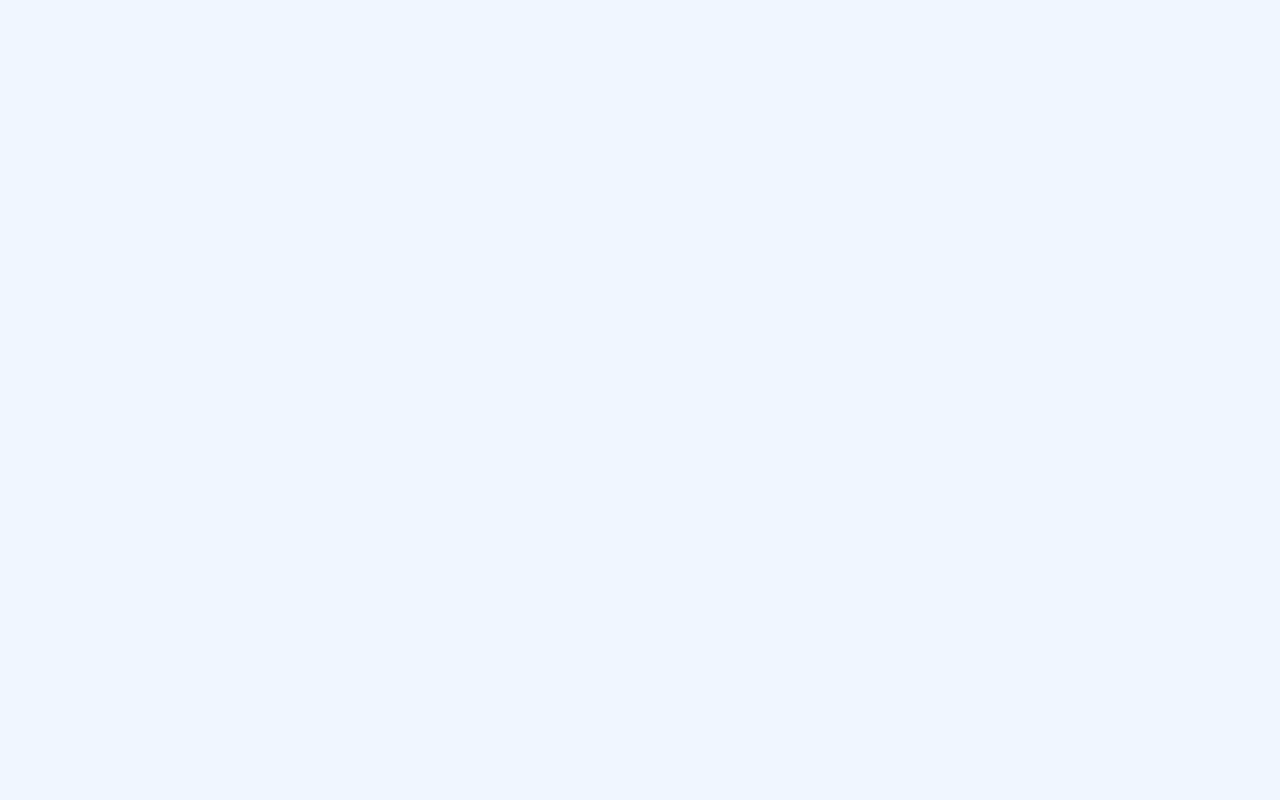
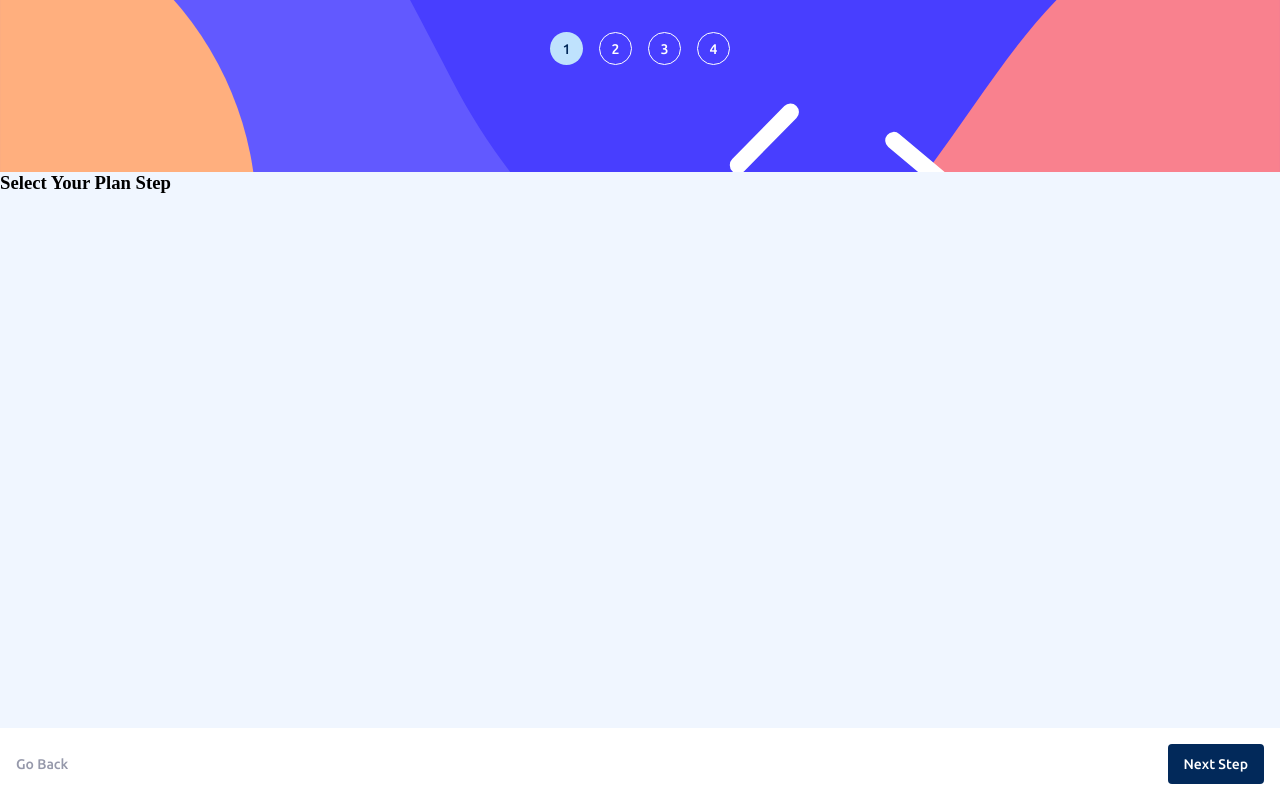
Before and after one commit to mikolajszymczuk1/multi-step-form-main, a Vue app: page /select-your-plan in a window 1280 px wide. Before the commit this address had no page. Built offline with nearby package versions, Linux system fonts and the light colour scheme.

Commit message:
Added logic for changing form steps and prepare all steps widgets parts components

```diff
--- /dev/null
+++ b/src/components/buttons/StepButton.vue
@@ -0,0 +1,42 @@
+<template>
+  <RouterLink
+    class="stepButton"
+    :class="isNext ? 'stepButton--next' : ''"
+    :to="{ name: goTo }"
+  >
+    <slot></slot>
+  </RouterLink>
+</template>
+
+<script setup lang="ts">
+import { RouterLink } from 'vue-router';
+
+defineProps({
+  isNext: {
+    type: Boolean,
+    default: false,
+  },
+  goTo: {
+    type: String,
+  },
+});
+</script>
+
+<style lang="scss">
+.stepButton {
+  font-family: $ubuntu;
+  font-weight: 500;
+  font-size: .875rem;
+  color: $CoolBray;
+  text-decoration: none;
+
+  &--next {
+    padding: 12px 16px;
+
+    background-color: $MarineBlue;
+    border-radius: 4px;
+
+    color: $White;
+  }
+}
+</style>
--- a/src/router/index.ts
+++ b/src/router/index.ts
@@ -1,4 +1,9 @@
 import { createRouter, createWebHistory } from 'vue-router';
+import PersonalInfoStep from '@/widgets/MultiStepFormSteps/PersonalInfoStep.vue';
+import SelectYourPlanStep from '@/widgets/MultiStepFormSteps/SelectYourPlanStep.vue';
+import PickAddonsStep from '@/widgets/MultiStepFormSteps/PickAddonsStep.vue';
+import FinishingUpStep from '@/widgets/MultiStepFormSteps/FinishingUpStep.vue';
+import ThankYouStep from '@/widgets/MultiStepFormSteps/ThankYouStep.vue';
 import HomeView from '../views/HomeView.vue';
 
 const router = createRouter({
@@ -8,6 +13,33 @@ const router = createRouter({
       path: '/',
       name: 'home',
       component: HomeView,
+      children: [
+        {
+          path: '',
+          name: 'personal-info',
+          component: PersonalInfoStep,
+        },
+        {
+          path: 'select-your-plan',
+          name: 'select-your-plan',
+          component: SelectYourPlanStep,
+        },
+        {
+          path: 'pick-addons',
+          name: 'pick-addons',
+          component: PickAddonsStep,
+        },
+        {
+          path: 'finishing-up',
+          name: 'finishing-up',
+          component: FinishingUpStep,
+        },
+        {
+          path: 'thank-you',
+          name: 'thank-you',
+          component: ThankYouStep,
+        },
+      ],
     },
   ],
 });
--- /dev/null
+++ b/src/widgets/MultiStepFormSteps/FinishingUpStep.vue
@@ -0,0 +1,11 @@
+<template>
+  <h3>Finishing Up Step</h3>
+</template>
+
+<script setup lang="ts">
+
+</script>
+
+<style scoped lang="scss">
+
+</style>
--- /dev/null
+++ b/src/widgets/MultiStepFormSteps/PersonalInfoStep.vue
@@ -0,0 +1,11 @@
+<template>
+  <h3>Personal Info Step</h3>
+</template>
+
+<script setup lang="ts">
+
+</script>
+
+<style scoped lang="scss">
+
+</style>
--- /dev/null
+++ b/src/widgets/MultiStepFormSteps/PickAddonsStep.vue
@@ -0,0 +1,11 @@
+<template>
+  <h3>Pick Addons Step</h3>
+</template>
+
+<script setup lang="ts">
+
+</script>
+
+<style scoped lang="scss">
+
+</style>
--- /dev/null
+++ b/src/widgets/MultiStepFormSteps/SelectYourPlanStep.vue
@@ -0,0 +1,11 @@
+<template>
+  <h3>Select Your Plan Step</h3>
+</template>
+
+<script setup lang="ts">
+
+</script>
+
+<style scoped lang="scss">
+
+</style>
--- /dev/null
+++ b/src/widgets/MultiStepFormSteps/ThankYouStep.vue
@@ -0,0 +1,11 @@
+<template>
+  <h3>Thank You Step</h3>
+</template>
+
+<script setup lang="ts">
+
+</script>
+
+<style scoped lang="scss">
+
+</style>
--- a/src/widgets/MultiStepFormWidget.vue
+++ b/src/widgets/MultiStepFormWidget.vue
@@ -6,11 +6,59 @@
       <SingleStepLabel :step-number="3" label="ADD-ONS" />
       <SingleStepLabel :step-number="4" label="SUMMARY" />
     </div>
+
+    <div class="multiStepFormWidget__mainContainer">
+      <RouterView />
+    </div>
+
+    <div
+      class="multiStepFormWidget__bottomBar"
+      :class="isNotFirstStep ? 'multiStepFormWidget__bottomBar--space-between' : ''"
+    >
+      <StepButton v-if="isNotFirstStep" :go-to="prevStep">Go Back</StepButton>
+      <StepButton is-next :go-to="nextStep">Next Step</StepButton>
+    </div>
   </div>
 </template>
 
 <script setup lang="ts">
+import { RouterView, useRouter, useRoute } from 'vue-router';
+import { computed } from 'vue';
 import SingleStepLabel from '@/components/SingleStepLabel.vue';
+import StepButton from '@/components/buttons/StepButton.vue';
+
+const route = useRoute();
+const router = useRouter();
+
+/** All children from '/' path as array of form steps */
+const steps = router.options.routes[0].children;
+
+/** Return true if current path is not first step */
+const isNotFirstStep = computed(() => route.path !== '/');
+
+/** Return next step name */
+const nextStep = computed<string>(() => {
+  let next = '';
+  steps.forEach((step, index) => {
+    if (step.name === route.name && index !== steps.length - 1) {
+      next = steps[index + 1].name as string;
+    }
+  });
+
+  return next;
+});
+
+/** Return prev step name */
+const prevStep = computed<string>(() => {
+  let prev = '';
+  steps.forEach((step, index) => {
+    if (step.name === route.name && index !== 0) {
+      prev = steps[index - 1].name as string;
+    }
+  });
+
+  return prev;
+});
 </script>
 
 <style scoped lang="scss">
@@ -30,5 +78,29 @@ import SingleStepLabel from '@/components/SingleStepLabel.vue';
     background-size: cover;
     background-position: center;
   }
+
+  &__mainContainer {
+    margin-bottom: 72px;
+  }
+
+  &__bottomBar {
+    display: flex;
+    justify-content: flex-end;
+    align-items: center;
+    position: fixed;
+    bottom: 0;
+    left: 0;
+
+    padding: 16px;
+
+    width: 100%;
+    height: 72px;
+
+    background-color: $White;
+
+    &--space-between {
+      justify-content: space-between;
+    }
+  }
 }
 </style>
```
